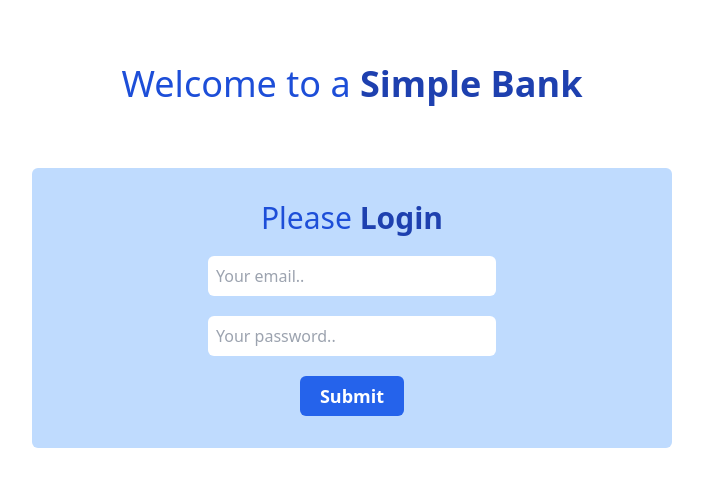
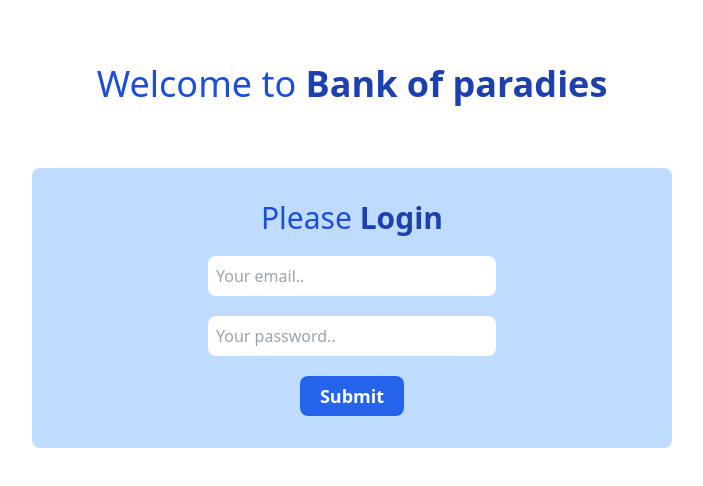
Before and after one commit to rajibrahman74/bankOfParadise, a plain HTML site: page login.html in a window 1280 px wide. Shown: the whole page, without its empty margins (288-991 px from the left). Drawn offline with nearby package versions, Linux system fonts and the light colour scheme.

Commit message:
[ADD]-finished-login-form

```diff
--- a/login.html
+++ b/login.html
@@ -5,7 +5,7 @@
     <meta charset="UTF-8">
     <meta http-equiv="X-UA-Compatible" content="IE=edge">
     <meta name="viewport" content="width=device-width, initial-scale=1.0">
-    <title>Like a bank</title>
+    <title>Login - Bank fo paradies</title>
     <!--
         Tailwind cdn link associated with html
      -->
@@ -13,21 +13,27 @@
 </head>
 
 <body>
+    <header>
+        <h1 class="text-4xl text-blue-700 text-center mt-16 mb-6">Welcome to <span class="font-bold text-blue-800">Bank
+                of paradies</span></h1>
+    </header>
 
-    <h1 class="text-4xl text-blue-700 text-center mt-16 mb-6">Welcome to a <span class="font-bold text-blue-800">Simple
-            Bank</span></h1>
-
-    <section class="bg-blue-200 w-1/2 mt-16 p-8 mx-auto rounded-md">
-        <h3 class="text-3xl mb-5 text-center text-blue-700">Please <span class="text-blue-800 font-bold">Login</span>
+    <main>
+        <section class="bg-blue-200 w-1/2 mt-16 p-8 mx-auto rounded-lg">
+            <h3 class="text-3xl mb-5 text-center text-blue-700">Please <span
+                    class="text-blue-800 font-bold">Login</span>
             </h3>
             <div class="mx-auto flex flex-col">
-            <input id="user-email" class="w-1/2 mb-5 p-2 rounded-md mx-auto" type="text" placeholder="Your email..">
-            <input id="user-password" class="w-1/2 mb-5 p-2 rounded-md mx-auto" type="password" placeholder="Your password..">
+                <input id="user-email" class="w-1/2 mb-5 p-2 rounded-lg mx-auto" type="text" placeholder="Your email..">
+                <input id="user-password" class="w-1/2 mb-5 p-2 rounded-lg mx-auto" type="password"
+                    placeholder="Your password..">
             </div>
             <span class="flex">
-            <button id="submit-btn" class="py-1.5 px-5 text-lg mx-auto font-bold bg-blue-600 rounded-md text-white hover:bg-blue-900">Submit</button>
+                <button id="submit-btn"
+                    class="py-1.5 px-5 text-lg mx-auto font-bold bg-blue-600 rounded-lg text-white hover:bg-blue-900">Submit</button>
             </span>
         </section>
+    </main>
 
 
     <!--
--- a/script.js
+++ b/script.js
@@ -11,7 +11,9 @@ document.getElementById("submit-btn").addEventListener("click", function () {
   const getPassword = passwordField.value;
 
   // verified email and password
-  if (getEmail === "rajiburrahman74@gmail.com" && getPassword === "rajib's") {
-    console.log("hello rajib suhana");
+  if (getEmail === "1" && getPassword === "2") {
+    window.location.href = ("/bank.html");
+  } else {
+    alert("please enter valid email or password!")
   }
 });
```
Also changed, not shown: bank.html (+12 -1 lines). Lines whose indentation alone changed are shown as unchanged.
